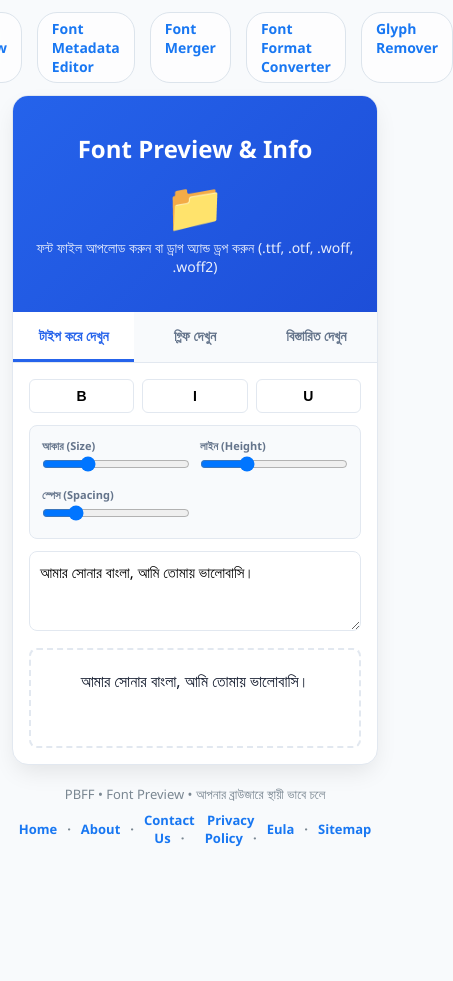
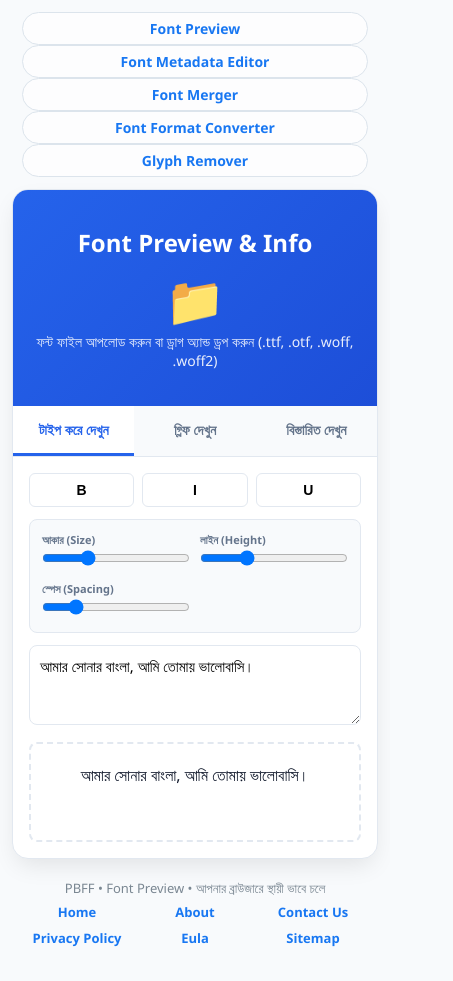
Before and after one commit to premiumbanglafont-netizen/Font-Preview, a plain HTML site: page index.html in a window 390 px wide. Shown: the whole page, 453 px wide, since content can reach past the window. Before the commit the page ends 879 px from the top, so only its background shows below. Drawn offline with Linux system fonts and the light colour scheme.

Commit message:
Update index.html

```diff
--- a/index.html
+++ b/index.html
@@ -390,6 +390,45 @@
 @keyframes spin {
   to { transform: rotate(360deg); }
 }
+@media (max-width: 520px) {
+  .nav-bar {
+    display: inline flow-root;
+    grid-template-columns: repeat(3, minmax(0, 1fr));
+    gap: 4px;
+    overflow: visible;
+  }
+
+  .nav-link {
+    width: 100%;
+    min-width: 0;
+    text-align: center;
+    white-space: normal;
+  }
+}
+
+@media (max-width: 480px) {
+  /* ফুটারের প্যাডিং কমানোর জন্য */
+  .footer {
+    padding: 10px 4; /* উপরে-নিচে ১০ পিক্সেল এবং ডানে-বামে ৪ পিক্সেল */
+  }
+
+  .footer-links {
+    display: grid;
+    grid-template-columns: repeat(3, minmax(0, 1fr));
+    gap: 4px;
+    margin-top: 4px; /* লিঙ্ক গ্রিডের ওপরের মার্জিনও একটু কমিয়ে দেওয়া হলো */
+  }
+
+  /* লিঙ্কগুলোর নিজস্ব প্যাডিং কমাতে চাইলে */
+  .footer-links a {
+    padding: 2px 0; /* উপরে-নিচে হালকা প্যাডিং দিলে ক্লিক করতে সুবিধা হবে */
+  }
+
+  /* মোবাইল স্ক্রিনে লিঙ্কগুলোর মাঝের ডট লুকিয়ে ফেলা */
+  .footer-links a:not(:last-child)::after {
+    display: none;
+  }
+}
     </style>
 </head>
 <body>
@@ -401,7 +440,7 @@
     <a href="https://premiumbanglafont-netizen.github.io/Font-Merger/" class="nav-link" target="_blank">Font Merger</a>
      <a href="https://premiumbanglafont-netizen.github.io/Font-Format-Converter/" class="nav-link" target="_blank">Font Format Converter</a>
     <a href="https://premiumbanglafont-netizen.github.io/Glyph-Remover/" class="nav-link" target="_blank">Glyph Remover</a>
-</div>
+</nav>
 <div class="container">
     <!-- Header Drop Area -->
     <div class="widget-header" id="dropZone" onclick="document.getElementById('fontLoader').click()">
```
